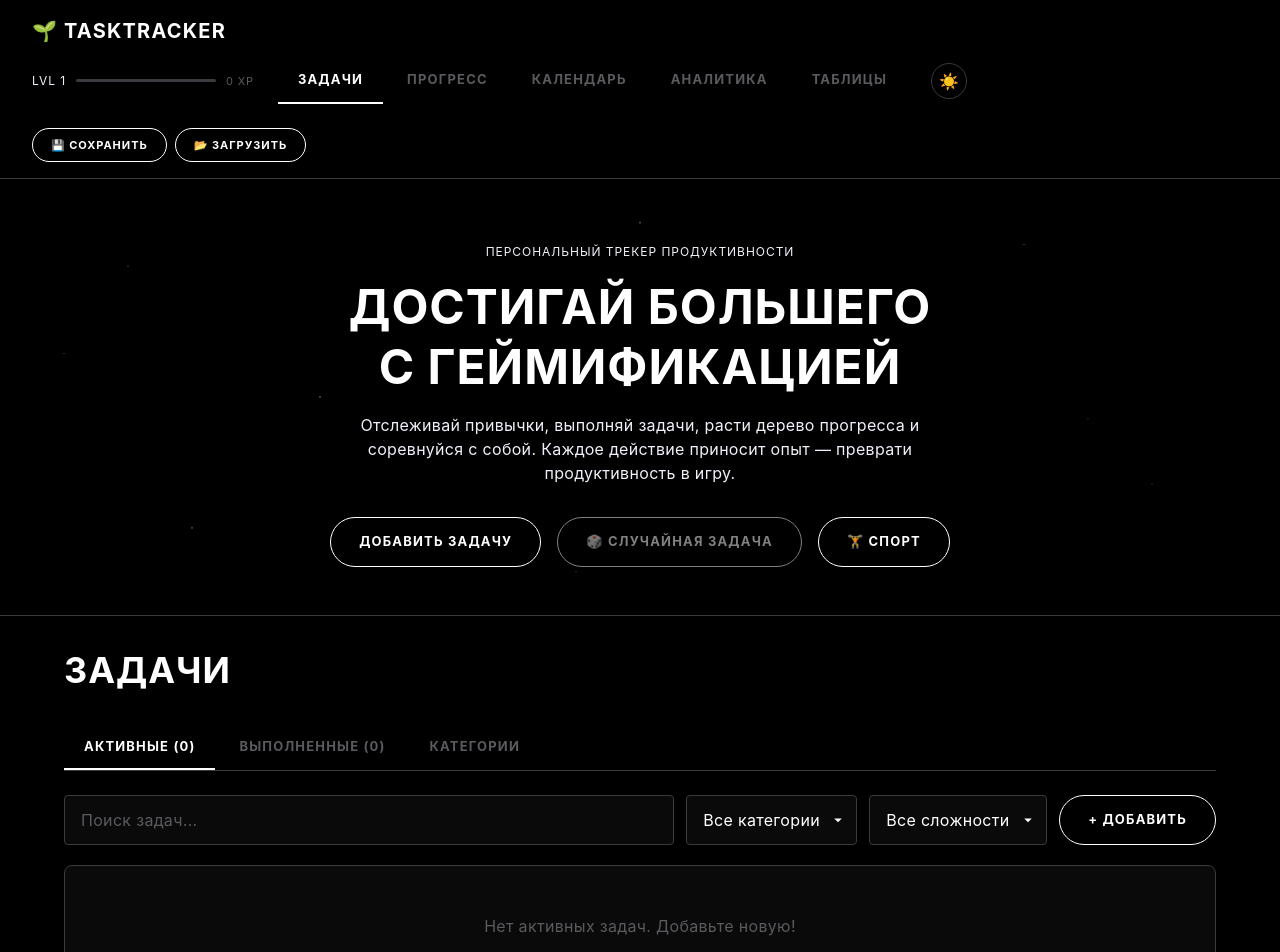
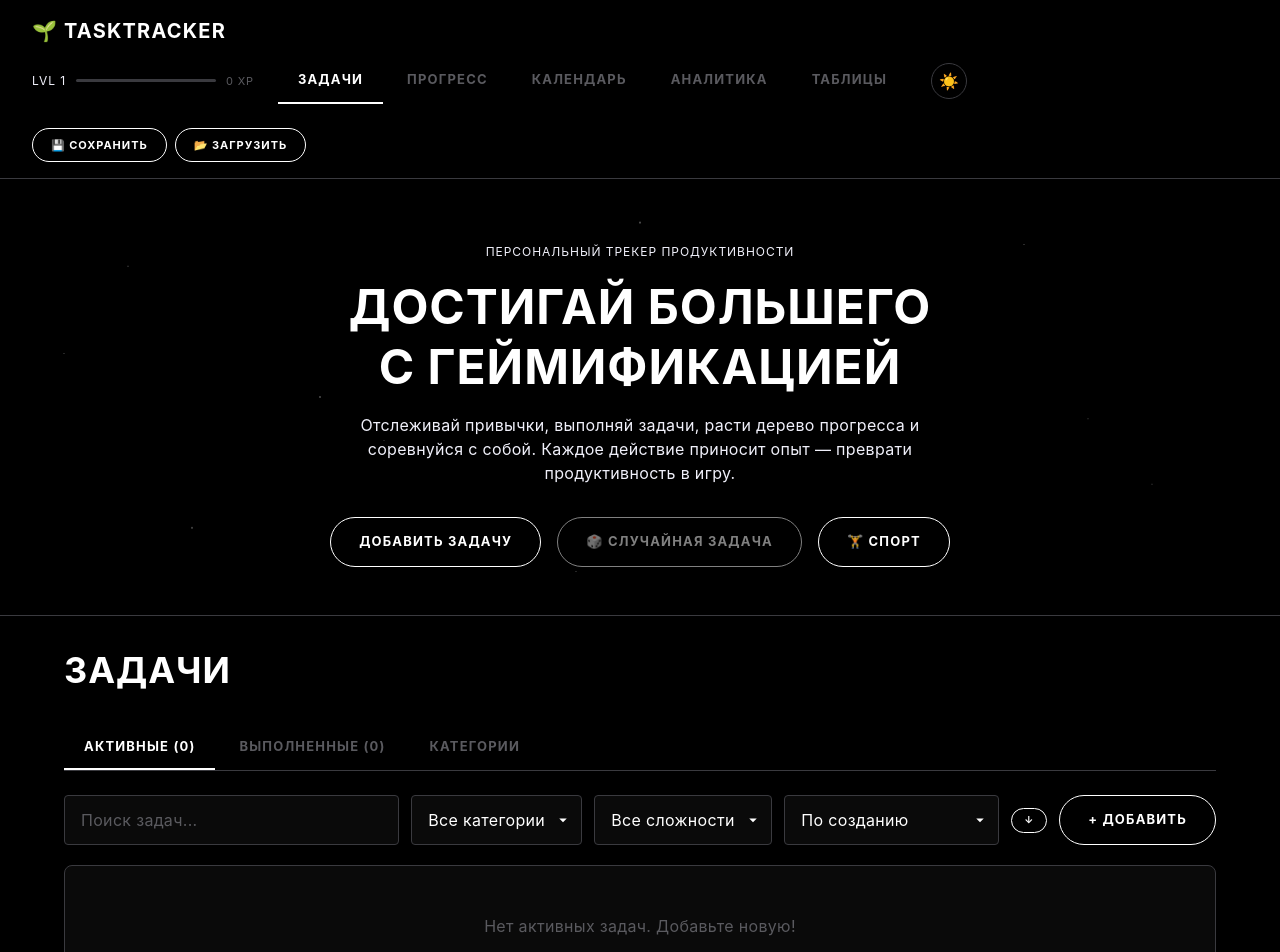
Before and after one commit to ArtemWhite/TaskTree, a React (Vite) app: page / in a window 1280 px wide. Shown: the top 952 px of the page. Built offline with nearby package versions, Linux system fonts and the light colour scheme.

Commit message:
feat: added sortBy

```diff
--- a/src/components/TaskSection.tsx
+++ b/src/components/TaskSection.tsx
@@ -50,14 +50,33 @@ export default function TaskSection({
   const [filterCategory, setFilterCategory] = useState('all');
   const [filterDifficulty, setFilterDifficulty] = useState('all');
   const [searchTerm, setSearchTerm] = useState('');
+  const [sortBy, setSortBy] = useState<'createdAt' | 'deadline' | 'title' | 'createdAt+deadline'>('createdAt');
+  const [sortDir, setSortDir] = useState<'asc' | 'desc'>('desc');
 
   const filteredTasks = useMemo(() => {
     let list = subtab === 'active' ? tasks : completedTasks;
     if (filterCategory !== 'all') list = list.filter(t => t.categoryId === filterCategory);
     if (filterDifficulty !== 'all') list = list.filter(t => t.difficulty === filterDifficulty);
     if (searchTerm) list = list.filter(t => t.title.toLowerCase().includes(searchTerm.toLowerCase()));
-    return list;
-  }, [tasks, completedTasks, filterCategory, filterDifficulty, searchTerm, subtab]);
+    const dir = sortDir === 'asc' ? 1 : -1;
+    return [...list].sort((a, b) => {
+      if (sortBy === 'title') return dir * a.title.localeCompare(b.title, 'ru');
+      if (sortBy === 'deadline') {
+        if (!a.deadline && !b.deadline) return 0;
+        if (!a.deadline) return 1;
+        if (!b.deadline) return -1;
+        return dir * a.deadline.localeCompare(b.deadline);
+      }
+      if (sortBy === 'createdAt+deadline') {
+        const aDL = a.deadline || '9999-99-99';
+        const bDL = b.deadline || '9999-99-99';
+        const dlCmp = dir * aDL.localeCompare(bDL);
+        if (dlCmp !== 0) return dlCmp;
+        return dir * a.createdAt.localeCompare(b.createdAt);
+      }
+      return dir * a.createdAt.localeCompare(b.createdAt);
+    });
+  }, [tasks, completedTasks, filterCategory, filterDifficulty, searchTerm, subtab, sortBy, sortDir]);
 
   const resetForm = () => {
     setTitle('');
@@ -221,6 +240,17 @@ export default function TaskSection({
               <option value="medium">Средняя</option>
               <option value="hard">Сложная</option>
             </select>
+            <select className="input-spacex" style={{ width: 'auto' }} value={sortBy}
+              onChange={e => setSortBy(e.target.value as typeof sortBy)}>
+              <option value="createdAt">По созданию</option>
+              <option value="deadline">По дедлайну</option>
+              <option value="title">По названию</option>
+              <option value="createdAt+deadline">По дедлайну и дате</option>
+            </select>
+            <button className="btn-ghost btn-ghost-xs" onClick={() => setSortDir(d => d === 'asc' ? 'desc' : 'asc')}
+              title={sortDir === 'asc' ? 'По возрастанию' : 'По убыванию'}>
+              {sortDir === 'asc' ? '↑' : '↓'}
+            </button>
             {subtab === 'active' && (
               <button className="btn-ghost" onClick={() => { resetForm(); setShowForm(true); }}>
                 + ДОБАВИТЬ
```
